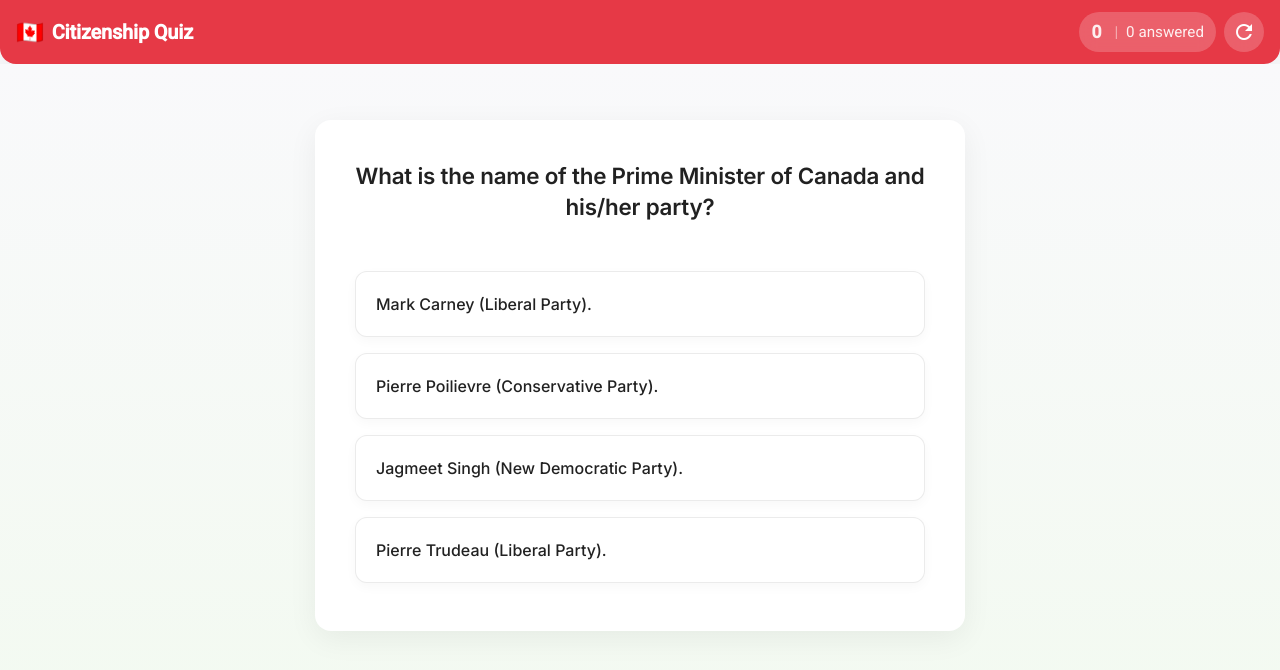
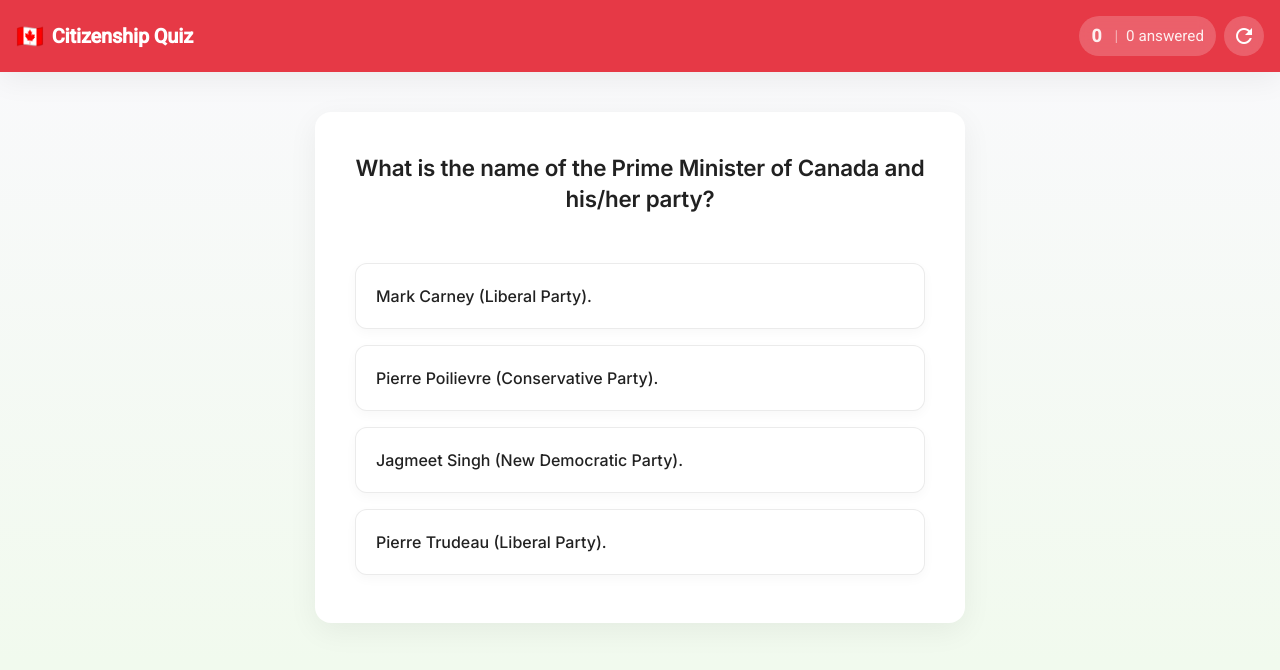
Before and after one commit to arnaudober/canadian-citizenship-quiz, an Angular app: page / in a window 1280 px wide. Shown: the top 670 px of the page. Built offline with nearby package versions, Linux system fonts and the light colour scheme.

Commit message:
Remove unused `styles-4VBIDIAE.css` file from documentation folder

```diff
--- a/src/app/app.css
+++ b/src/app/app.css
@@ -2,22 +2,24 @@
   display: flex;
   flex-direction: column;
   align-items: center;
-  padding: calc(var(--spacing-unit) * 2);
-  padding-top: calc(var(--spacing-unit) * 2 + var(--safe-area-top));
-  padding-bottom: calc(var(--spacing-unit) * 2 + var(--safe-area-bottom));
+  padding-bottom: var(--safe-area-bottom);
   padding-left: calc(var(--spacing-unit) * 2 + var(--safe-area-left));
   padding-right: calc(var(--spacing-unit) * 2 + var(--safe-area-right));
-  min-height: calc(100vh - var(--safe-area-top) - var(--safe-area-bottom));
   background: linear-gradient(to bottom, var(--background-color), var(--light-color));
 }
 
 .toolbar {
-  border-radius: 0 0 var(--border-radius) var(--border-radius);
+  position: sticky;
+  top: 0;
+  z-index: 10;
+  padding: max(16px, var(--safe-area-top)) max(16px, var(--safe-area-right)) 16px max(16px, var(--safe-area-left));
   box-shadow: var(--card-shadow);
   display: flex;
   align-items: center;
   background-color: var(--primary-color);
   color: var(--text-on-primary);
+  min-height: 64px;
+  height: auto;
 }
 
 .title {
--- a/src/index.html
+++ b/src/index.html
@@ -2,9 +2,10 @@
 <html lang="en">
 <head>
   <meta charset="utf-8">
-  <title>🇨🇦 Citizenship Quiz</title>
+  <title>Canadian Citizenship Quiz</title>
   <base href="/">
-  <meta name="viewport" content="width=device-width, initial-scale=1.0">
+  <meta name="viewport" content="width=device-width, initial-scale=1.0, maximum-scale=1.0, user-scalable=no, viewport-fit=cover
+">
   <link rel="icon" type="image/png" href="assets/favicon.png">
   <link rel="apple-touch-icon" href="assets/favicon.png">
   <link href="https://fonts.googleapis.com/css2?family=Roboto:wght@300;400;500&amp;display=swap" rel="stylesheet">
--- a/src/styles.css
+++ b/src/styles.css
@@ -1,7 +1,9 @@
 @import url('https://fonts.googleapis.com/css2?family=Inter:wght@400;500;600;700&display=swap');
 
-html, body { height: 100%; }
-body { margin: 0; font-family: 'Inter', system-ui, sans-serif;}
+html, body {
+  height: 100%;
+  margin: 0;
+}
 
 :root {
   --primary-color: #e63946; /* Canadian red */
@@ -23,6 +25,7 @@ body { margin: 0; font-family: 'Inter', system-ui, sans-serif;}
   --card-shadow: 0 8px 30px rgba(0, 0, 0, 0.06);
   --option-shadow: 0 4px 12px rgba(0, 0, 0, 0.03);
   --spacing-unit: 8px;
+  --toolbar-height: 64px; /* Add this line for the base toolbar height */
   --safe-area-top: env(safe-area-inset-top, 0);
   --safe-area-bottom: env(safe-area-inset-bottom, 0);
   --safe-area-left: env(safe-area-inset-left, 0);
@@ -32,11 +35,15 @@ body { margin: 0; font-family: 'Inter', system-ui, sans-serif;}
 
 body {
   font-family: 'Inter', system-ui, -apple-system, BlinkMacSystemFont, 'Segoe UI', Roboto, sans-serif;
-  background-color: var(--background-color);
-  margin: 0;
-  padding: 0;
   color: var(--text-primary);
   line-height: 1.5;
   -webkit-font-smoothing: antialiased;
   -moz-osx-font-smoothing: grayscale;
+  background-color: var(--light-color);
 }
+
+app-root {
+  display: flex;
+  flex-direction: column;
+  min-height: 100dvh; /* Make app-root at least viewport height */
+}
```
Also changed, not shown: 5 other files (tests, documents, lock files or other folders).
